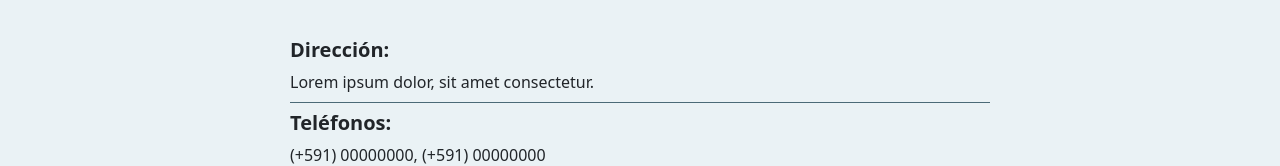
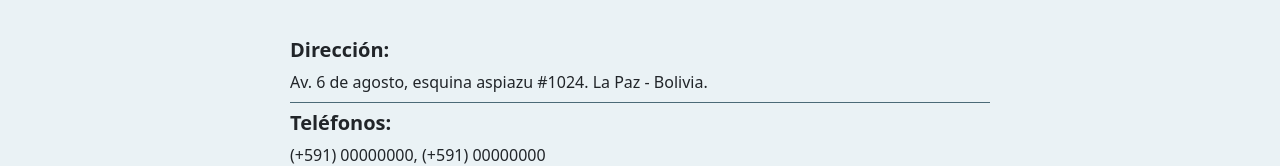
Before and after one commit to JEdwinCrower/proyect-inf-133, a website built with Vite: page src/contacto.html in a window 1280 px wide. Shown: the part 404-570 px from the top of the page. Built offline with nearby package versions, Linux system fonts and the light colour scheme; some packages are replaced by stand-ins of ours; a web font is replaced by a local one.

Commit message:
otras correciones

```diff
--- a/src/contacto.html
+++ b/src/contacto.html
@@ -81,7 +81,7 @@
         <ul class="list-unstyled m-auto mb-3" style="max-width: 700px;">
             <li class="d-flex flex-column border-bottom border-secondary py-2">
                 <h5 class="fw-bold">Dirección:</h5>
-                <p class="mb-0">Lorem ipsum dolor, sit amet consectetur.</p>
+                <p class="mb-0">Av. 6 de agosto, esquina aspiazu #1024. La Paz - Bolivia.</p>
             </li>
             <li class="d-flex flex-column border-bottom border-secondary py-2">
                 <h5 class="fw-bold">Teléfonos:</h5>
@@ -134,7 +134,7 @@
             <p class="footer-info">
                 &copy; 2024 <a href="index.html" target="_blank">INF-133</a> Todos los derechos reservados.
                 <br>
-                <strong>Dirección:</strong> Av. 6 de agosto, esquina aspiazu #1024. La Paz -Bolivia.
+                <strong>Dirección:</strong> Av. 6 de agosto, esquina aspiazu #1024. La Paz - Bolivia.
                 <br>
                 <strong>Teléfono:</strong> (+591) 00000000
             </p>
```
Also changed, not shown: src/index.html (+2 -2 lines), src/login.html (+1 -1 lines), src/nosotros.html (+1 -1 lines), src/noticias.html (+1 -1 lines).
